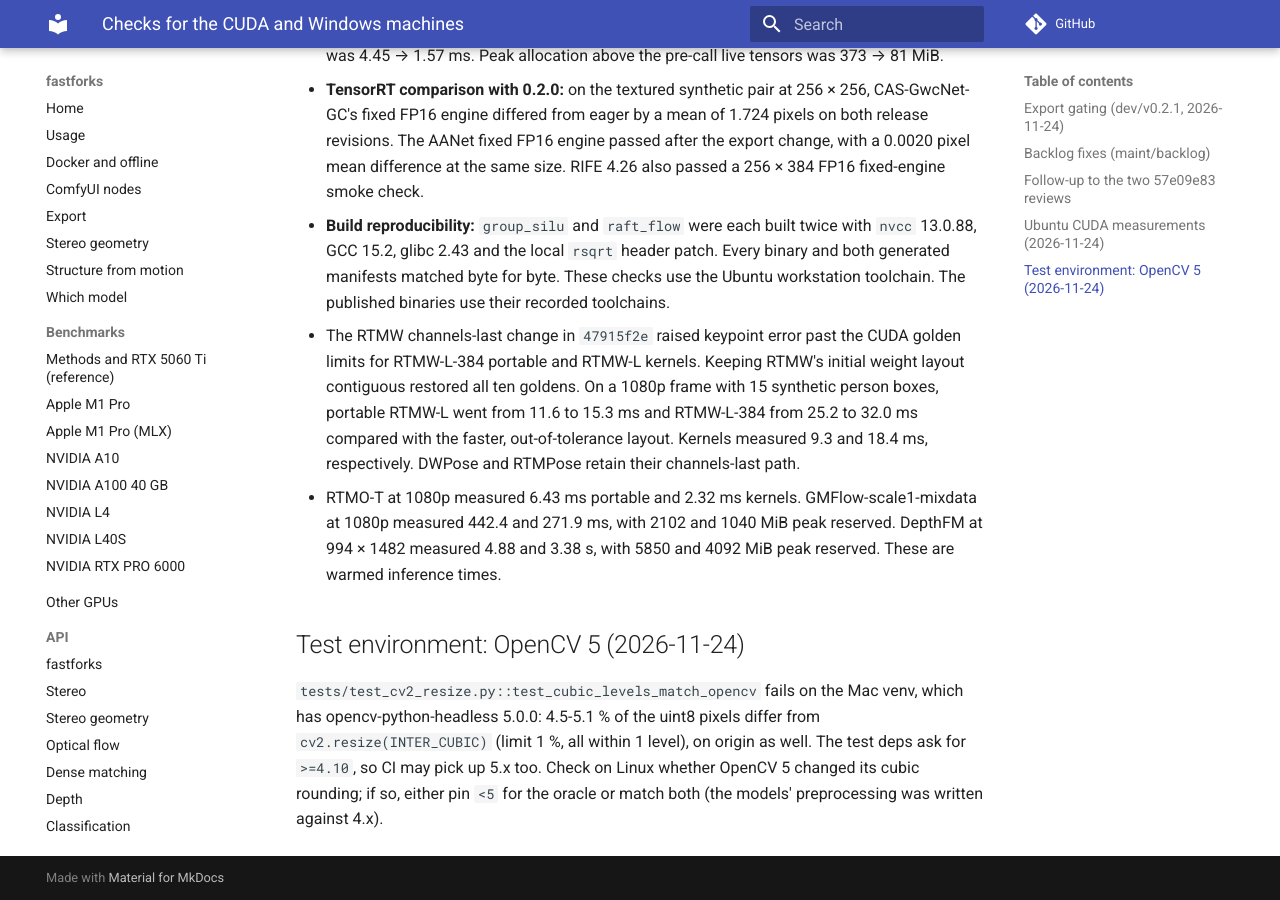
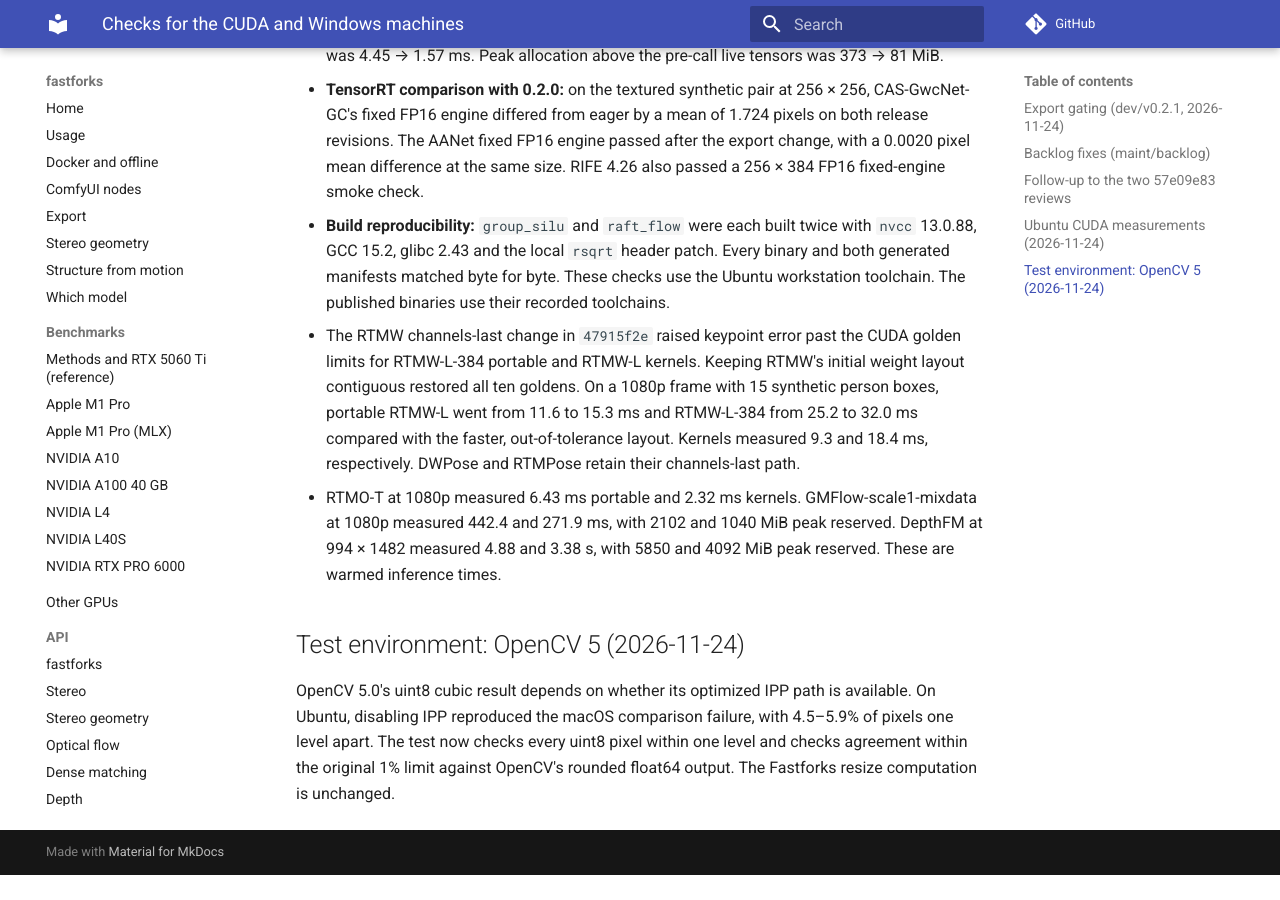
Before and after one commit to kleinicke/fastforks, an MkDocs documentation site: the page built from docs/plans/cuda-windows-checks.md, in a window 1280 px wide and 900 px high, scrolled down 3585 px. Built offline with MkDocs 1.6.1 and Material for MkDocs 9.7.7, drawn with Linux system fonts in a browser that asks for light colours; comment, search, counter and statistics services are not loaded; after the commit the page ends 4460 px from its top, so only the background shows below that.

Commit message:
Keep the cubic resize oracle portable across OpenCV builds
OpenCV 5 can use fixed-point coefficients for uint8 cubic if IPP is unavailable. Test the uint8 path within one level and retain the tighter comparison against the rounded floating-point OpenCV output.

```diff
--- a/docs/plans/cuda-windows-checks.md
+++ b/docs/plans/cuda-windows-checks.md
@@ -101,8 +101,7 @@ PyTorch 2.14.1+cu130 on RTX 5060 Ti 16 GB with NVIDIA driver 595.99.02. Each mea
 
 ## Test environment: OpenCV 5 (2026-11-24)
 
-`tests/test_cv2_resize.py::test_cubic_levels_match_opencv` fails on the Mac venv, which has opencv-python-headless
-5.0.0: 4.5-5.1 % of the uint8 pixels differ from `cv2.resize(INTER_CUBIC)` (limit 1 %, all within 1 level), on
-origin as well. The test deps ask for `>=4.10`, so CI may pick up 5.x too. Check on Linux whether OpenCV 5 changed
-its cubic rounding; if so, either pin `<5` for the oracle or match both (the models' preprocessing was written
-against 4.x).
+OpenCV 5.0's uint8 cubic result depends on whether its optimized IPP path is available. On Ubuntu, disabling IPP
+reproduced the macOS comparison failure, with 4.5–5.9% of pixels one level apart. The test now checks every uint8
+pixel within one level and checks agreement within the original 1% limit against OpenCV's rounded float64 output.
+The Fastforks resize computation is unchanged.
```
Also changed, not shown: 2 other files.
